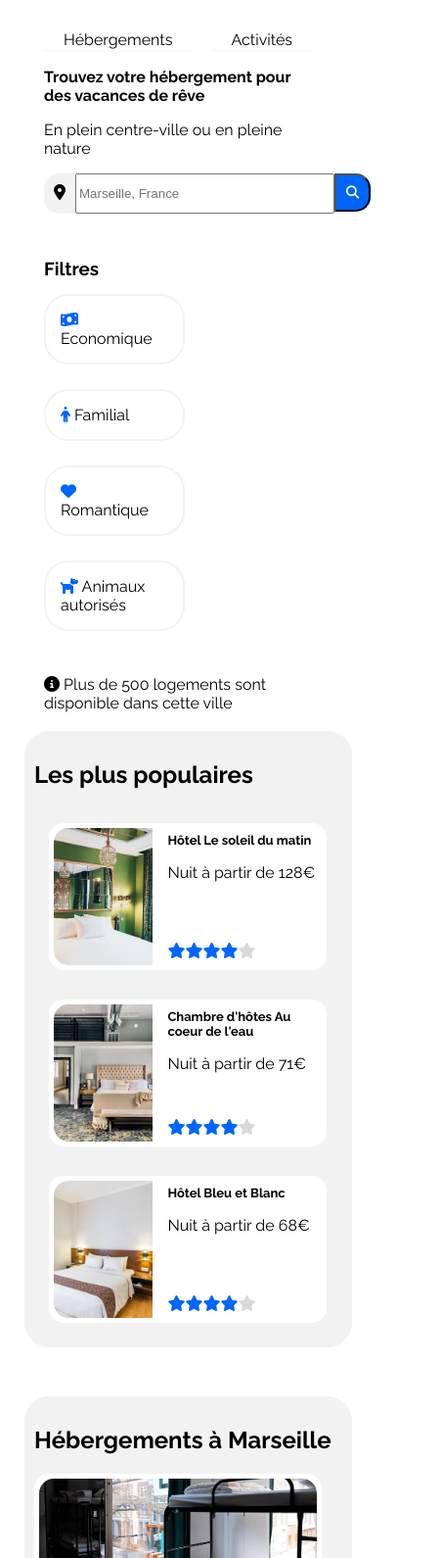
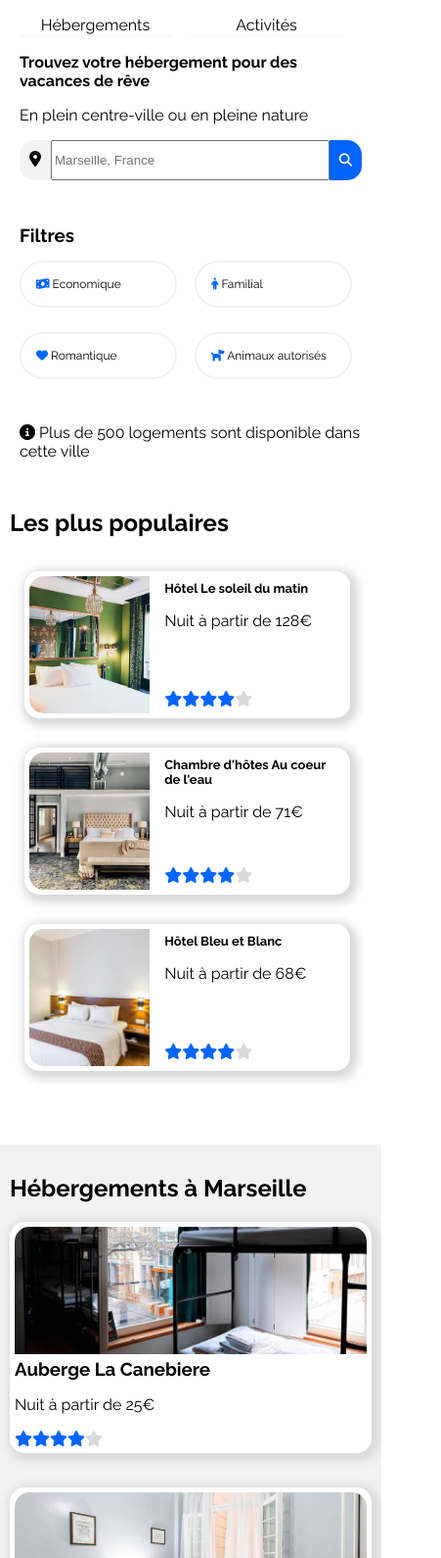
Before and after one commit to JohnYakou/booki, a plain HTML site: page index.html in a window 390 px wide. Shown: the part 64-1654 px from the top of the page at 98% size, 451 px wide, since content can reach past the window. Drawn offline with Linux system fonts and the light colour scheme.

Commit message:
22/01/2023 - 11h23

```diff
--- a/css/style.css
+++ b/css/style.css
@@ -1,8 +1,13 @@
 @import url('https://fonts.googleapis.com/css2?family=Raleway:wght@400;700&display=swap');
+
+*{
+    box-sizing: border-box;
+}
 
 body{
     font-family: raleway;
     margin: 0;
+    padding: 0;
 }
 
 h3{
@@ -58,7 +63,7 @@ h3{
 /* Header- Ligne 3 */
 .filtresBar{
     border-radius: 25px;
-    margin-right: 15px;
+    margin-right: 10px;
     padding: 15px;
     border: #f2f2f2 2px solid;
 }
@@ -83,16 +88,19 @@ h3{
     border-radius: 0 15px 15px 0;
     padding: 10px;
     font-weight: bold;
+    border: 0;
 }
 
 #buttonLoupe{
     display: none;
+    height: 41px;
+    border: 0;
 }
 
 /* Header - Ligne 4 */
 .filtresContainer{
     display: flex;
-    justify-content: left;
+    justify-content: space-between;
     flex-wrap: wrap;
     align-items: center;
     margin: 20px 0 20px 0;
@@ -132,6 +140,12 @@ h3{
     width: 30%;
     padding: 5px;
     margin-bottom: 35px;
+    box-shadow: 3px 3px 10px 5px #d9d9d9;
+}
+
+.clickable{
+    text-decoration: none;
+    color: black;
 }
 
 .imageHebergement{
@@ -159,6 +173,7 @@ h3{
     display: flex;
     border-radius: 15px;
     margin: 25px;
+    box-shadow: 3px 3px 10px 5px #d9d9d9;
 }
 
 .populaireCardImg{
@@ -271,6 +286,10 @@ h3{
 
 /* MEDIA QUERIES TELEPHONE */
 @media screen and (max-width:768px){
+    body{
+        padding: 0;
+    }
+
     header{
         padding: 0 20px;
     }
@@ -282,7 +301,6 @@ h3{
     .bookiImage{
         margin-top: 15px;
         text-align: center;
-
     }
 
     .navbar{
@@ -304,6 +322,15 @@ h3{
         width: 100%;
     }
 
+    #rechercheInput{
+        width: 100%;
+    }
+
+    #rechercheInput input{
+        width: 100%;
+        height: 41px;
+    }
+
     #buttonRechercher{
         display: none;
     }
@@ -313,14 +340,15 @@ h3{
     }
 
     #filtresTitre{
-        margin-right: 40%;
+        margin-right: 50%;
         margin-bottom: 15px;
         margin-top: 25px;
     }
 
     .filtresBar{
-        width: 40%;
+        width: 46%;
         margin-bottom: 25px;
+        font-size: 0.75em;
     }
 
     #sectionContainer{
@@ -329,15 +357,17 @@ h3{
 
     #hebergementContainer{
         width: 100%;
+        border-radius: 0;
     }
 
     .hebergementCard{
-        width: 90%;
+        width: 100%;
     }
 
     #populaireContainer{
         width: 100%;
         margin-bottom: 50px;
+        background-color: white;
     }
 
     #populaireListe{
@@ -347,11 +377,10 @@ h3{
 
     .populaireCard{
         width: 90%;
-        /* margin: 20px; */
     }
 
     .cardActivite{
-        width: 90%;
+        width: 100%;
         margin-bottom: 30px;
     }
 
@@ -361,5 +390,6 @@ h3{
 
     #footer{
         width: 100%;
+        flex-direction: column;
     }
 }
--- a/index.html
+++ b/index.html
@@ -10,7 +10,7 @@
     <!-- Lien Font-Awesome -->
     <link rel="stylesheet" href="https://cdnjs.cloudflare.com/ajax/libs/font-awesome/6.2.1/css/all.min.css" integrity="sha512-
     MV7K8+y+gLIBoVD59lQIYicR65iaqukzvf/nwasF0nqhPay5w/9lJmVM2hMDcnK1OnMGCdVK+iQrJ7lzPJQd1w==" crossorigin="anonymous"
-    referrerpolicy="no-referrer" />
+    referrerpolicy="no-referrer">
 </head>
 
 <body>
@@ -23,8 +23,8 @@
                 </div>
 
                 <div class="navbar">
-                    <div class="navbarLiens"><a href="#">Hébergements</a></div>
-                    <div class="navbarLiens"><a href="#">Activités</a></div>
+                    <div class="navbarLiens"><a href="#hebergementTitre">Hébergements</a></div>
+                    <div class="navbarLiens"><a href="#activiteTitre">Activités</a></div>
                 </div>
             </div>
 
@@ -38,7 +38,7 @@
             <div id="barreRecherche">
                 <div id="iconeLocation"><i class="fa-solid fa-location-dot"></i></div>
 
-                <div id="rechercheInput"><input type="text" placeholder="Marseille, France" size="30" maxlength="20"></div>
+                <div id="rechercheInput"><input type="text" placeholder="Marseille, France"></div>
 
                 <div>
                     <button id="buttonRechercher">Rechercher</button>
@@ -87,6 +87,7 @@
 
                 <div id="hebergementListe"> <!-- Flex justidy-content : space-between / flex-wrap / 30% -->
                     <div class="hebergementCard">
+                        <a href="" class="clickable">
                             <div class="hebergementCardImg">
                                 <img class="imageHebergement" src="images/hebergements/aubergeLaCanebiere.jpg" alt="image">
                             </div>
@@ -101,9 +102,11 @@
                                     <i class="iconeBleue fa-solid fa-star"></i><i class="iconeBleue fa-solid fa-star"></i><i class="iconeBleue fa-solid fa-star"></i><i class="iconeBleue fa-solid fa-star"></i><i class="etoileGrise fa-solid fa-star"></i>
                                 </div>
                             </div>
+                        </a>
                     </div>
 
                     <div class="hebergementCard">
+                        <a href="" class="clickable">
                             <div class="hebergementCardImg">
                                 <img class="imageHebergement" src="images/hebergements/hotelDuPort.jpg" alt="image">
                             </div>
@@ -118,9 +121,11 @@
                                     <i class="iconeBleue fa-solid fa-star"></i><i class="iconeBleue fa-solid fa-star"></i><i class="iconeBleue fa-solid fa-star"></i><i class="iconeBleue fa-solid fa-star"></i><i class="etoileGrise fa-solid fa-star"></i>
                                 </div>
                             </div>
+                        </a>
                     </div>
 
                     <div class="hebergementCard">
+                        <a href="" class="clickable">
                             <div class="hebergementCardImg">
                                 <img class="imageHebergement" src="images/hebergements/hotelLesMouettes.jpg" alt="image">
                             </div>
@@ -135,9 +140,11 @@
                                     <i class="iconeBleue fa-solid fa-star"></i><i class="iconeBleue fa-solid fa-star"></i><i class="iconeBleue fa-solid fa-star"></i><i class="iconeBleue fa-solid fa-star"></i><i class="etoileGrise fa-solid fa-star"></i>
                                 </div>
                             </div>
+                        </a>
                     </div>
 
                     <div class="hebergementCard">
+                        <a href="" class="clickable">
                             <div class="hebergementCardImg">
                                 <img class="imageHebergement" src="images/hebergements/hotelDeLaMer.jpg" alt="image">
                             </div>
@@ -151,9 +158,11 @@
                                     <i class="iconeBleue fa-solid fa-star"></i><i class="iconeBleue fa-solid fa-star"></i><i class="iconeBleue fa-solid fa-star"></i><i class="iconeBleue fa-solid fa-star"></i><i class="etoileGrise fa-solid fa-star"></i>
                                 </div>
                             </div>
+                        </a>
                     </div>
 
                     <div class="hebergementCard">
+                        <a href="" class="clickable">
                             <div class="hebergementCardImg">
                                 <img class="imageHebergement" src="images/hebergements/aubergeLePanier.jpg" alt="image">
                             </div>
@@ -168,9 +177,11 @@
                                     <i class="iconeBleue fa-solid fa-star"></i><i class="iconeBleue fa-solid fa-star"></i><i class="iconeBleue fa-solid fa-star"></i><i class="iconeBleue fa-solid fa-star"></i><i class="etoileGrise fa-solid fa-star"></i>
                                 </div>
                             </div>
+                        </a>
                     </div>
 
                     <div class="hebergementCard">
+                        <a href="" class="clickable">
                             <div class="hebergementCardImg">
                                 <img class="imageHebergement" src="images/hebergements/hotelChezAmina.jpg" alt="image">
                             </div>
@@ -185,10 +196,11 @@
                                     <i class="iconeBleue fa-solid fa-star"></i><i class="iconeBleue fa-solid fa-star"></i><i class="iconeBleue fa-solid fa-star"></i><i class="iconeBleue fa-solid fa-star"></i><i class="etoileGrise fa-solid fa-star"></i>
                                 </div>
                             </div>
+                        </a>
                     </div>
 
                     <div>
-                        <p id="afficherPlus">Afficher plus</p>
+                        <a href="" class="clickable"><p id="afficherPlus">Afficher plus</p></a>
                     </div>
                 </div>
             </section>
@@ -264,35 +276,43 @@
 
             <div id="activiteContainer">
                 <div class="cardActivite">
+                    <a href="" class="clickable">
                         <div>
                             <img class="activiteImg" src="images/activites/vieuxPort.jpg" alt="image">
                         </div>
 
                         <p class="bold">Vieux-Port</p>
+                    </a>
                 </div>
 
                 <div class="cardActivite">
+                    <a href="" class="clickable">
                         <div class="cardActiviteImg">
                             <img class="activiteImg" src="images/activites/fortDePomegues.jpg" alt="image">
                         </div>
 
                         <p class="bold">Fort de Pomègues</p>
+                    </a>
                 </div>
 
                 <div class="cardActivite">
+                    <a href="" class="clickable">
                         <div>
                             <img class="activiteImg" src="images/activites/parcNationalDesCalanques.jpg" alt="image">
                         </div>
 
                         <p class="bold">Parc national des Calanques</p>
+                    </a>
                 </div>
 
                 <div class="cardActivite">
+                    <a href="" class="clickable">
                         <div>
                             <img class="activiteImg" src="images/activites/notreDameDeLaGarde.jpg" alt="image">
                         </div>
 
                         <p class="bold">Notre-Dame-de-la-Garde</p>
+                    </a>
                 </div>
             </div>
         </div>
```
Lines whose indentation alone changed are shown as unchanged.
